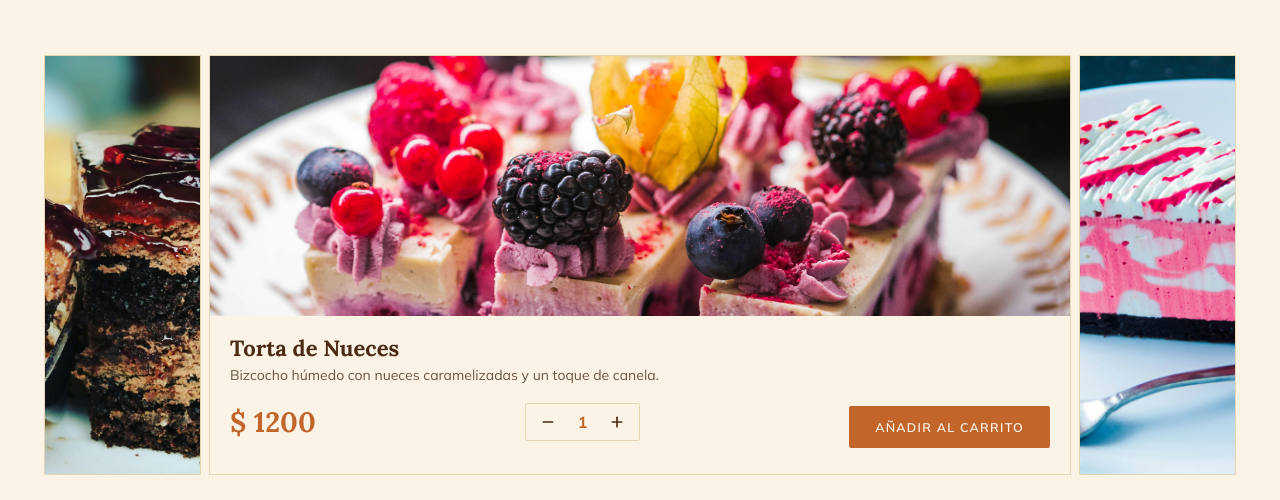
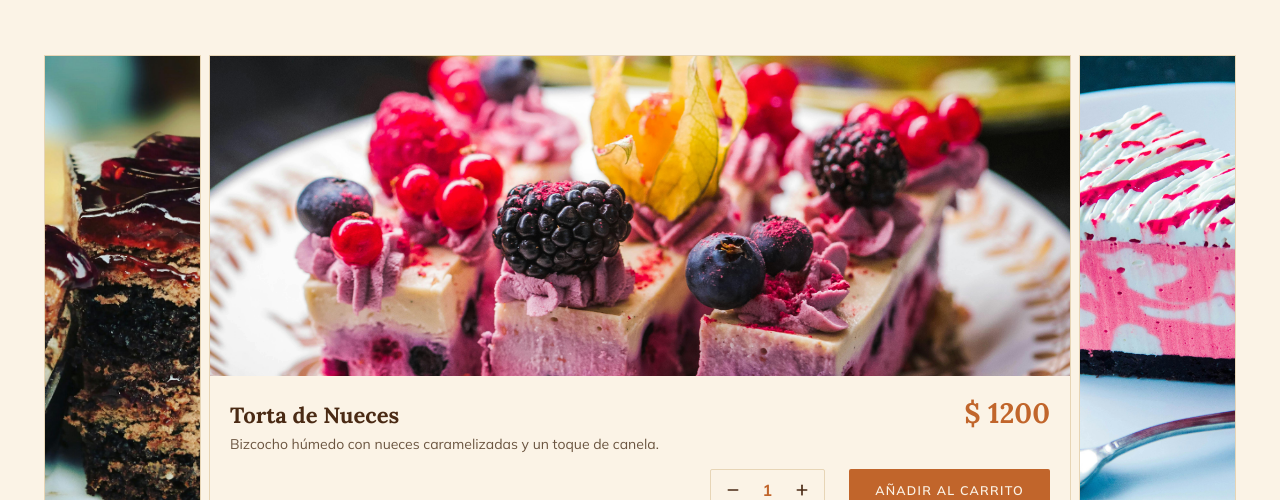
Before and after one commit to Ivorra-1996/Pasteler-a, a Next.js app: page / in a window 1280 px wide. Shown: the part 452-952 px from the top of the page. Built offline with nearby package versions, Linux system fonts and the light colour scheme.

Commit message:
feat: ajustar estilos y estructura en componentes de Cart y News

```diff
--- a/src/components/News/News.module.css
+++ b/src/components/News/News.module.css
@@ -7,7 +7,7 @@
     justify-content: center;
     align-items: stretch;
     gap: 8px;
-    height: 420px;
+    height: 480px;
     max-width: var(--container-max);
     margin: 0 auto;
     padding: 0 var(--space-3);
@@ -44,7 +44,7 @@
 }
 
 .revealExpanded .producto img {
-    flex: 0 0 260px;
+    flex: 0 0 320px;
 }
 
 .info {
@@ -54,6 +54,13 @@
     line-height: 1.5;
     text-align: start;
     padding: 16px 20px;
+}
+
+.productHeader {
+    display: flex;
+    align-items: baseline;
+    justify-content: space-between;
+    gap: 16px;
 }
 
 .info h3 {
@@ -70,21 +77,22 @@
     color: var(--color-text-muted);
 }
 
-.content {
-    display: flex;
-    flex-direction: row;
-    align-items: center;
-    justify-content: space-between;
-    flex-wrap: wrap;
-    gap: 10px;
-    margin-top: 10px;
-}
-
-.content .valor {
+.info .valor {
     color: var(--color-accent);
     font-family: var(--font-heading);
     font-weight: 700;
     font-size: var(--text-xl);
+    flex-shrink: 0;
+}
+
+.purchaseActions {
+    display: flex;
+    align-items: stretch;
+    gap: 24px;
+    flex-wrap: wrap;
+    margin-top: 14px;
+    justify-content: flex-end;
+    flex-direction: row;
 }
 
 .boton {
@@ -93,7 +101,6 @@
     padding: 13px 26px;
     cursor: pointer;
     border-radius: var(--radius-btn);
-    margin-top: 10px;
     font-family: var(--font-body);
     font-weight: 600;
     font-size: var(--text-xs);
@@ -124,6 +131,10 @@
     }
 
     .revealExpanded .producto {
-        height: 460px;
+        height: 480px;
+    }
+
+    .revealExpanded .producto img {
+        flex: 0 0 220px;
     }
 }
--- a/src/components/News/News.tsx
+++ b/src/components/News/News.tsx
@@ -89,10 +89,12 @@ const News = ({ addToCart }: NewsProps) => {
               <img src={producto.image} alt={producto.name} className={styles.imagen} />
               {expandido === producto.id && (
                 <div className={styles.info}>
-                  <h3>{producto.name}</h3>
+                  <div className={styles.productHeader}>
+                    <h3>{producto.name}</h3>
+                    <p className={styles.valor}>$ {producto.price}</p>
+                  </div>
                   <p>{producto.description}</p>
-                  <div className={styles.content}>
-                    <p className={styles.valor}>$ {producto.price}</p>
+                  <div className={styles.purchaseActions}>
                     <QuantityButton onQuantityChange={handleQuantityChange} />
                     <button
                       className={styles.boton}
```
Also changed, not shown: src/components/Cart/Cart.module.css (+4 -4 lines).
